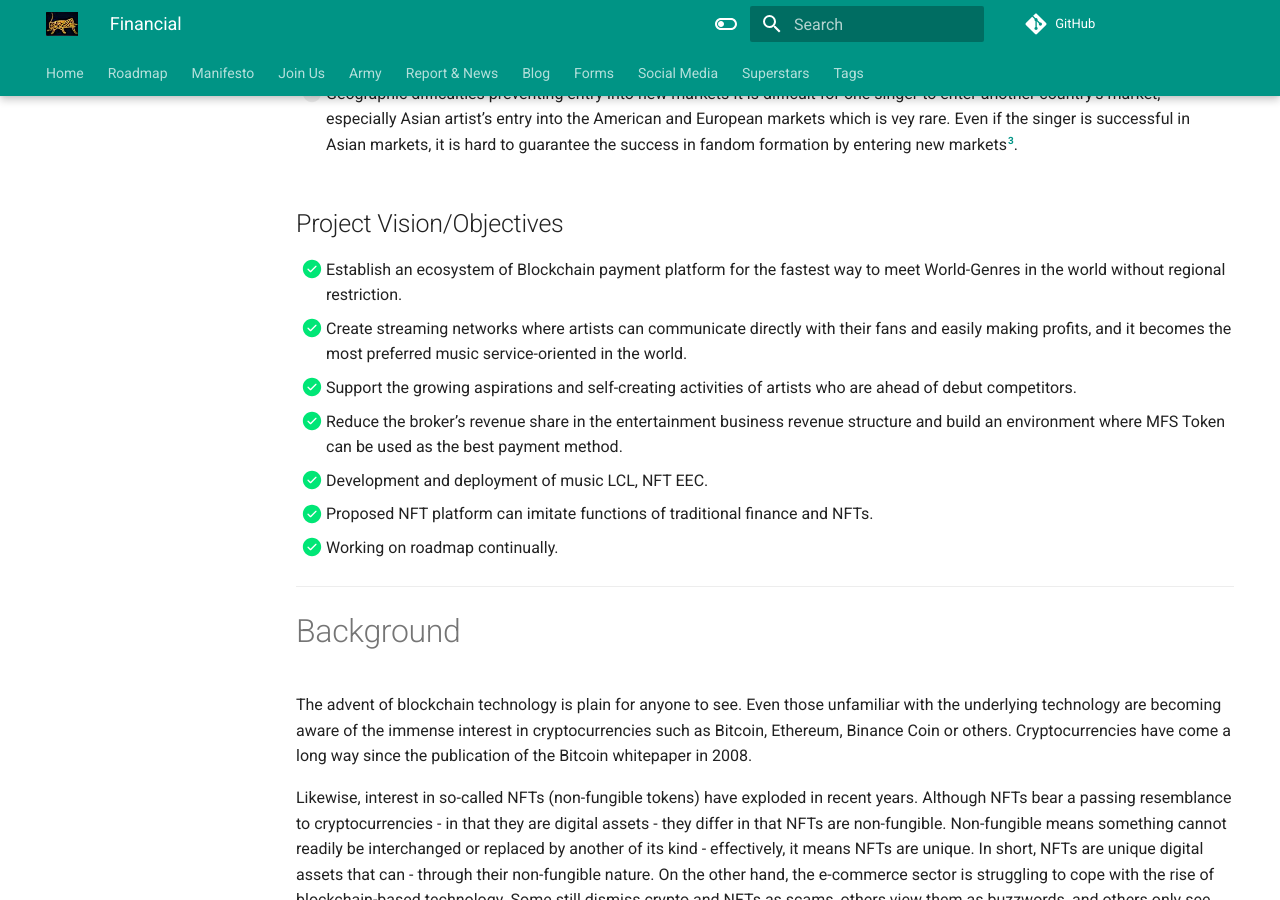
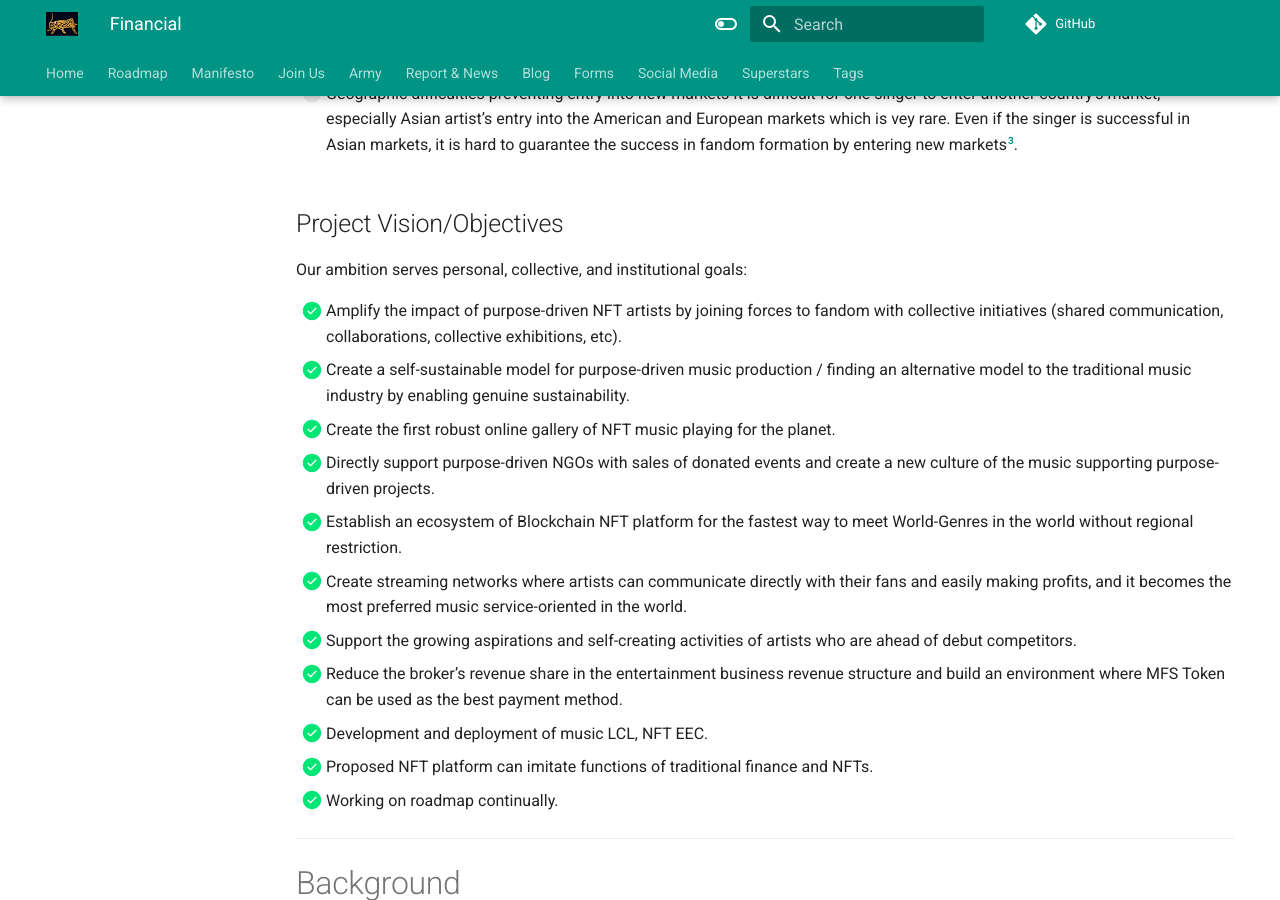
Before and after one commit to 21crickets/21crickets.github.io, an MkDocs documentation site: the page built from docs/DFinance_Market_Paper.md, in a window 1280 px wide and 900 px high, scrolled down 7423 px. Built offline with MkDocs 1.6.1 and Material for MkDocs 9.7.7, drawn with Linux system fonts in a browser that asks for light colours.

Commit message:
edit goals

```diff
--- a/docs/DFinance_Market_Paper.md
+++ b/docs/DFinance_Market_Paper.md
@@ -73,7 +73,13 @@ It is difficult for one singer to enter another country’s market, especially A
 
 ## Project Vision/Objectives
 
-- [x] Establish an ecosystem of Blockchain payment platform for the fastest way to meet World-Genres in the world without regional restriction.
+Our ambition serves personal, collective, and institutional goals:
+
+- [x] Amplify the impact of purpose-driven NFT artists by joining forces to fandom with collective initiatives (shared communication, collaborations, collective exhibitions, etc).
+- [x] Create a self-sustainable model for purpose-driven music production / finding an alternative model to the traditional music industry by enabling genuine sustainability.
+- [x] Create the first robust online gallery of NFT music playing for the planet.
+- [x] Directly support purpose-driven NGOs with sales of donated events and create a new culture of the music supporting purpose-driven projects.
+- [x] Establish an ecosystem of Blockchain NFT platform for the fastest way to meet World-Genres in the world without regional restriction.
 - [x] Create streaming networks where artists can communicate directly with their fans and easily making profits, and it becomes the most preferred music service-oriented in the world.
 - [x] Support the growing aspirations and self-creating activities of artists who are ahead of debut competitors.
 - [x] Reduce the broker’s revenue share in the entertainment business revenue structure and build an environment where MFS Token can be used as the best payment method.
@@ -801,7 +807,7 @@ The decision is made to build an on-chain marketplace PoC to facilitate safe tra
 - [x] Project planning
 - [x] White and yellow paper
 - [ ] Private fund-rising
-- [ ] Team up
+- [x] Team up
 - [ ] Relocating to settle down
 - [ ] Providing infrastructure for remote working
 
@@ -924,7 +932,7 @@ MFS (Name of DApp-till register company)
 
 Disabled references mean it has been excluded from the whitepaper but not the full version of the main paper.
 
-[^1]: [Unique Network Technical Paper](https://github.com/UniqueNetwork/techpaper/blob/master/unique_techpaper.pdf)
+[^1]: [Unique Network Technical Paper](https://github.com/UniqueNetwork/techpaper)
 
 [^2]: Unchained Music. (n.d.). Unchainedmusic.Io. Retrieved June 5, 2023, from https://unchainedmusic.io/
 
```
Also changed, not shown: other parts of docs/DFinance_Market_Paper.md (+3 -1 lines), docs/Whitepaper_Shorted.md (+11 -3 lines).
